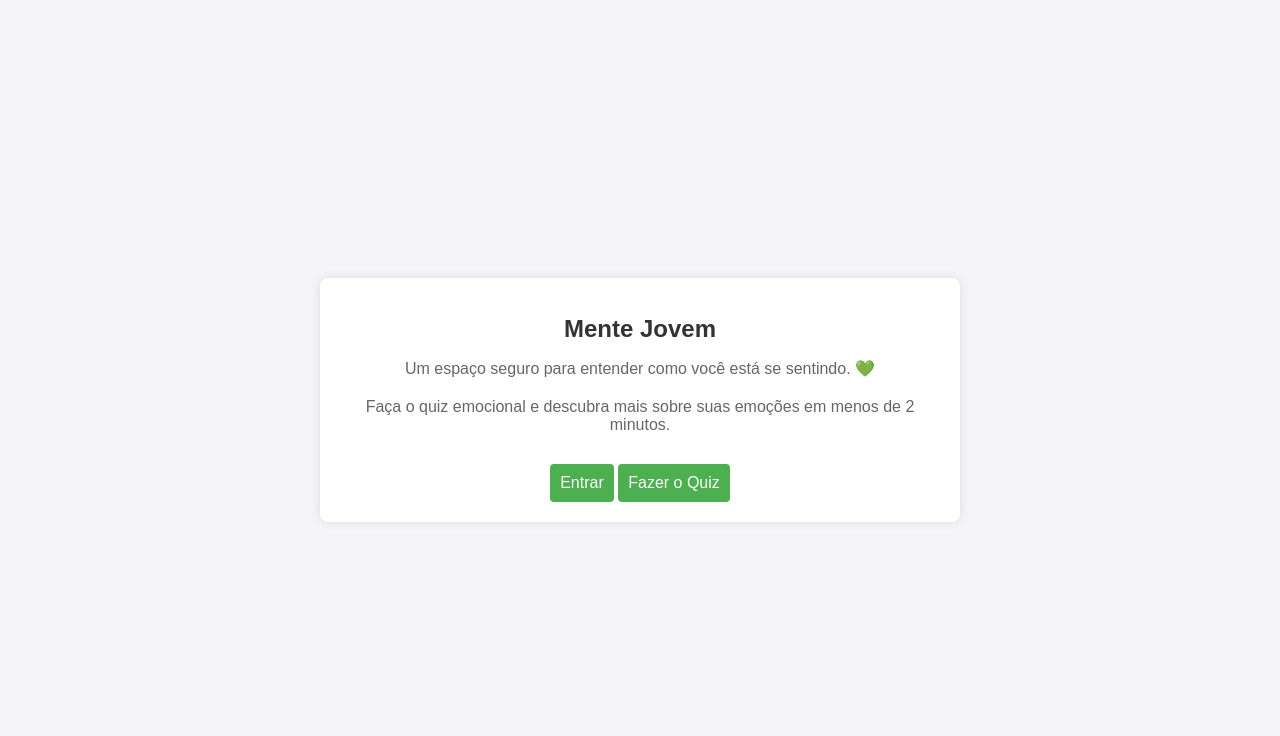
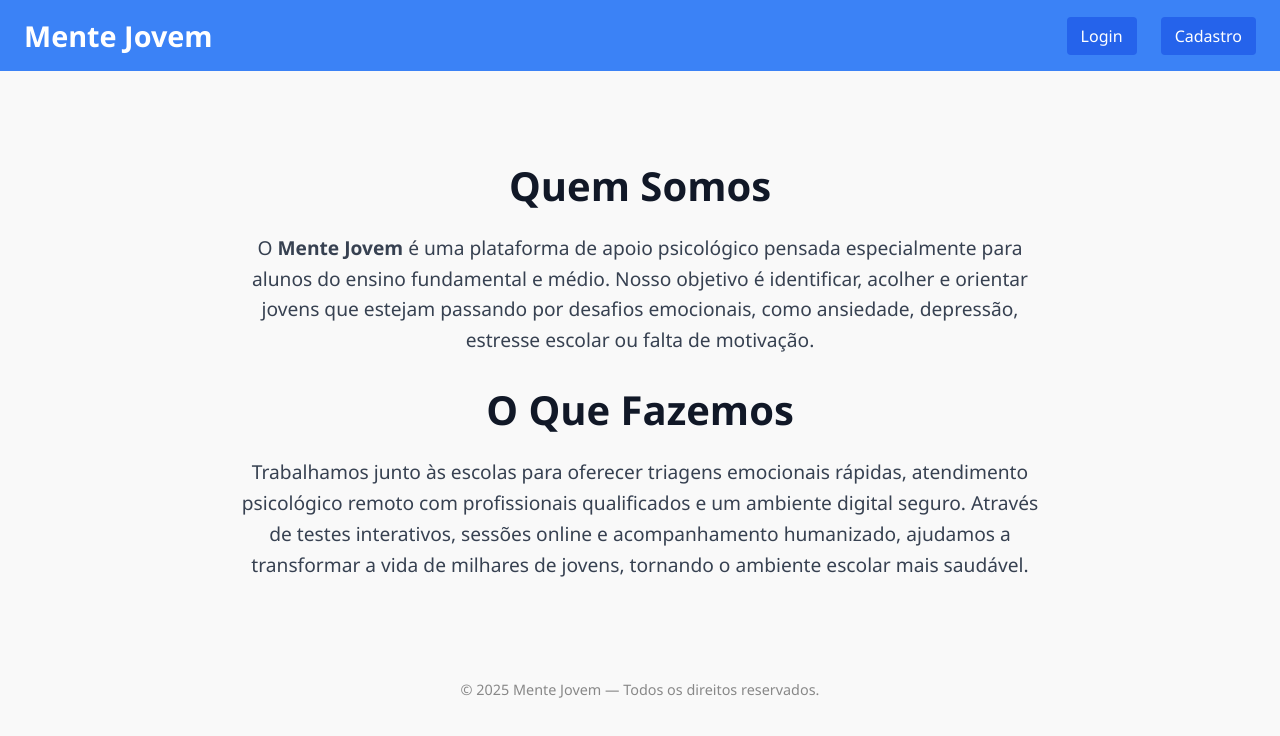
Before and after one commit to gcflykc/Mente-jovem-MVP, a plain HTML site: page public/index.html in a window 1280 px wide. Drawn offline with Linux system fonts and the light colour scheme.

Commit message:
Update index.html

```diff
--- a/public/index.html
+++ b/public/index.html
@@ -1,18 +1,98 @@
 <!DOCTYPE html>
 <html lang="pt-BR">
 <head>
-    <meta charset="UTF-8">
-    <meta name="viewport" content="width=device-width, initial-scale=1.0">
-    <title>Mente Jovem - Bem-vindo</title>
-    <link rel="stylesheet" href="styles.css">
+  <meta charset="UTF-8" />
+  <meta name="viewport" content="width=device-width, initial-scale=1.0"/>
+  <title>Mente Jovem - Apoio Psicológico Escolar</title>
+  <style>
+    body {
+      margin: 0;
+      font-family: 'Segoe UI', sans-serif;
+      background-color: #f9f9f9;
+    }
+
+    header {
+      background-color: #3b82f6;
+      color: white;
+      padding: 16px 24px;
+      display: flex;
+      justify-content: space-between;
+      align-items: center;
+    }
+
+    .logo {
+      font-size: 1.8em;
+      font-weight: bold;
+    }
+
+    nav a {
+      color: white;
+      text-decoration: none;
+      margin-left: 20px;
+      padding: 8px 14px;
+      background-color: #2563eb;
+      border-radius: 4px;
+      transition: background-color 0.2s;
+    }
+
+    nav a:hover {
+      background-color: #1e40af;
+    }
+
+    main {
+      padding: 60px 20px;
+      text-align: center;
+      max-width: 800px;
+      margin: auto;
+    }
+
+    h1 {
+      font-size: 2.5em;
+      margin-bottom: 20px;
+      color: #111827;
+    }
+
+    p {
+      font-size: 1.2em;
+      color: #374151;
+      line-height: 1.6em;
+    }
+
+    footer {
+      text-align: center;
+      padding: 20px;
+      color: #888;
+      font-size: 0.9em;
+    }
+  </style>
 </head>
 <body>
-    <div class="container">
-        <h1>Mente Jovem</h1>
-        <p>Um espaço seguro para entender como você está se sentindo. 💚</p>
-        <p>Faça o quiz emocional e descubra mais sobre suas emoções em menos de 2 minutos.</p>
-        <button onclick="window.location.href='login.html'">Entrar</button>
-        <button onclick="window.location.href='quiz.html'">Fazer o Quiz</button>
-    </div>
+
+  <header>
+    <div class="logo">Mente Jovem</div>
+    <nav>
+      <a href="login.html">Login</a>
+      <a href="register.html">Cadastro</a>
+    </nav>
+  </header>
+
+  <main>
+    <h1>Quem Somos</h1>
+    <p>
+      O <strong>Mente Jovem</strong> é uma plataforma de apoio psicológico pensada especialmente para alunos do ensino fundamental e médio.
+      Nosso objetivo é identificar, acolher e orientar jovens que estejam passando por desafios emocionais, como ansiedade, depressão, estresse escolar ou falta de motivação.
+    </p>
+
+    <h1>O Que Fazemos</h1>
+    <p>
+      Trabalhamos junto às escolas para oferecer triagens emocionais rápidas, atendimento psicológico remoto com profissionais qualificados e um ambiente digital seguro.
+      Através de testes interativos, sessões online e acompanhamento humanizado, ajudamos a transformar a vida de milhares de jovens, tornando o ambiente escolar mais saudável.
+    </p>
+  </main>
+
+  <footer>
+    © 2025 Mente Jovem — Todos os direitos reservados.
+  </footer>
+
 </body>
 </html>
```
